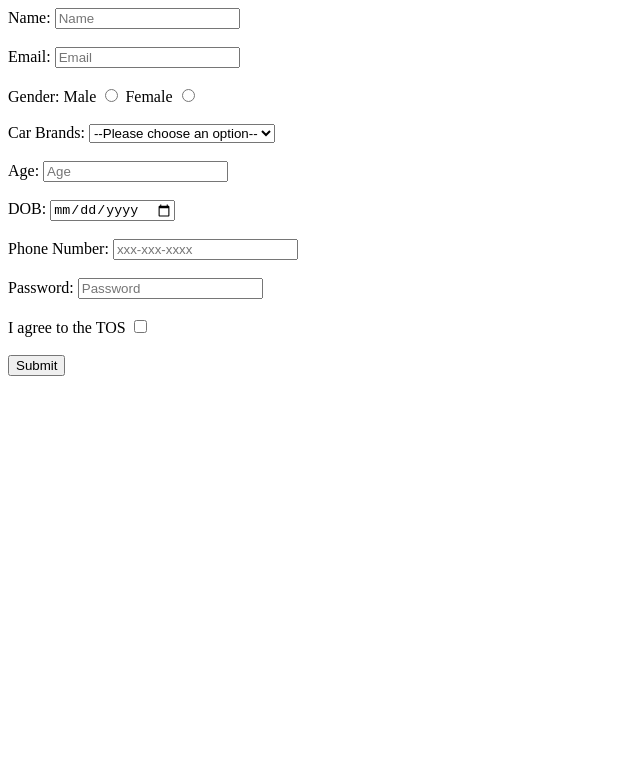
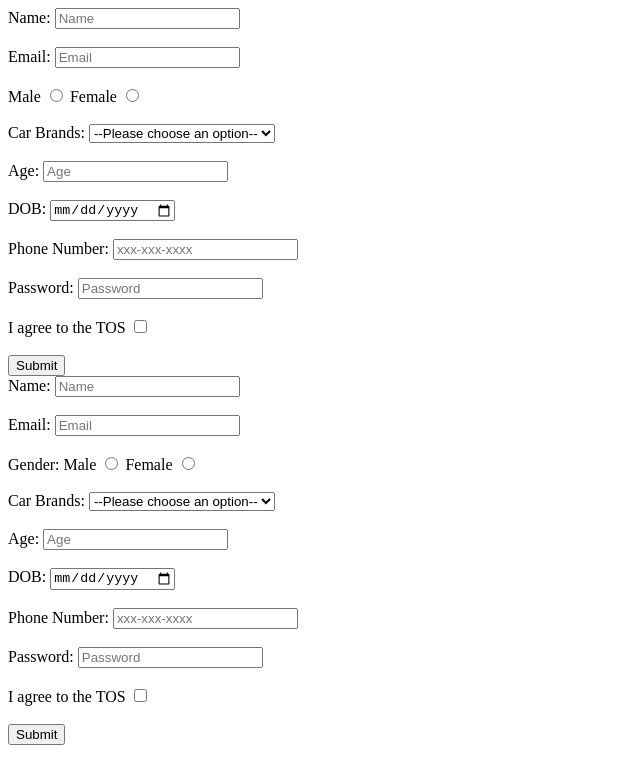
Before and after one commit to acciojob/signup-form-car-khushichoudhary2277-design, a website: page main.html in a window 1280 px wide. Shown: the whole page, without its empty margins (0-640 px from the left). Drawn offline with Linux system fonts and the light colour scheme.

Commit message:
created a submission

```diff
--- a/main.html
+++ b/main.html
@@ -1,4 +1,73 @@
-<!DOCTYPE html>
+<!DOCTYPE html><!DOCTYPE html>
+<html>
+<head>
+    <title>HTML Signup Form</title>
+</head>
+<body>
+
+    <form method="post">
+
+        <!-- Name -->
+        <label for="name">Name:</label>
+        <input type="text" id="name" placeholder="Name" required>
+        <br><br>
+
+        <!-- Email -->
+        <label for="email">Email:</label>
+        <input type="email" id="email" placeholder="Email" required>
+        <br><br>
+
+        <!-- Gender -->
+        <label for="gender_m">Male</label>
+        <input type="radio" id="gender_m" name="gender" required>
+
+        <label for="gender_f">Female</label>
+        <input type="radio" id="gender_f" name="gender" required>
+        <br><br>
+
+        <!-- Car Brands -->
+        <label for="cars">Car Brands:</label>
+        <select id="cars" required>
+            <option value="">--Please choose an option--</option>
+            <option value="BMW">BMW</option>
+            <option value="Audi">Audi</option>
+            <option value="Tesla">Tesla</option>
+            <option value="Toyota">Toyota</option>
+        </select>
+        <br><br>
+
+        <!-- Age -->
+        <label for="age">Age:</label>
+        <input type="number" id="age" placeholder="Age" required>
+        <br><br>
+
+        <!-- DOB -->
+        <label for="dob">DOB:</label>
+        <input type="date" id="dob" required>
+        <br><br>
+
+        <!-- Phone Number -->
+        <label for="tel">Phone Number:</label>
+        <input type="tel" id="tel" placeholder="xxx-xxx-xxxx">
+        <br><br>
+
+        <!-- Password -->
+        <label for="password">Password:</label>
+        <input type="password" id="password" placeholder="Password" required>
+        <br><br>
+
+        <!-- TOS -->
+        <label for="tos">I agree to the TOS</label>
+        <input type="checkbox" id="tos" required>
+        <br><br>
+
+        <!-- Submit Button -->
+        <button type="submit">Submit</button>
+
+    </form>
+
+</body>
+</html>
 
 <html><!DOCTYPE html>
 <html>
```
